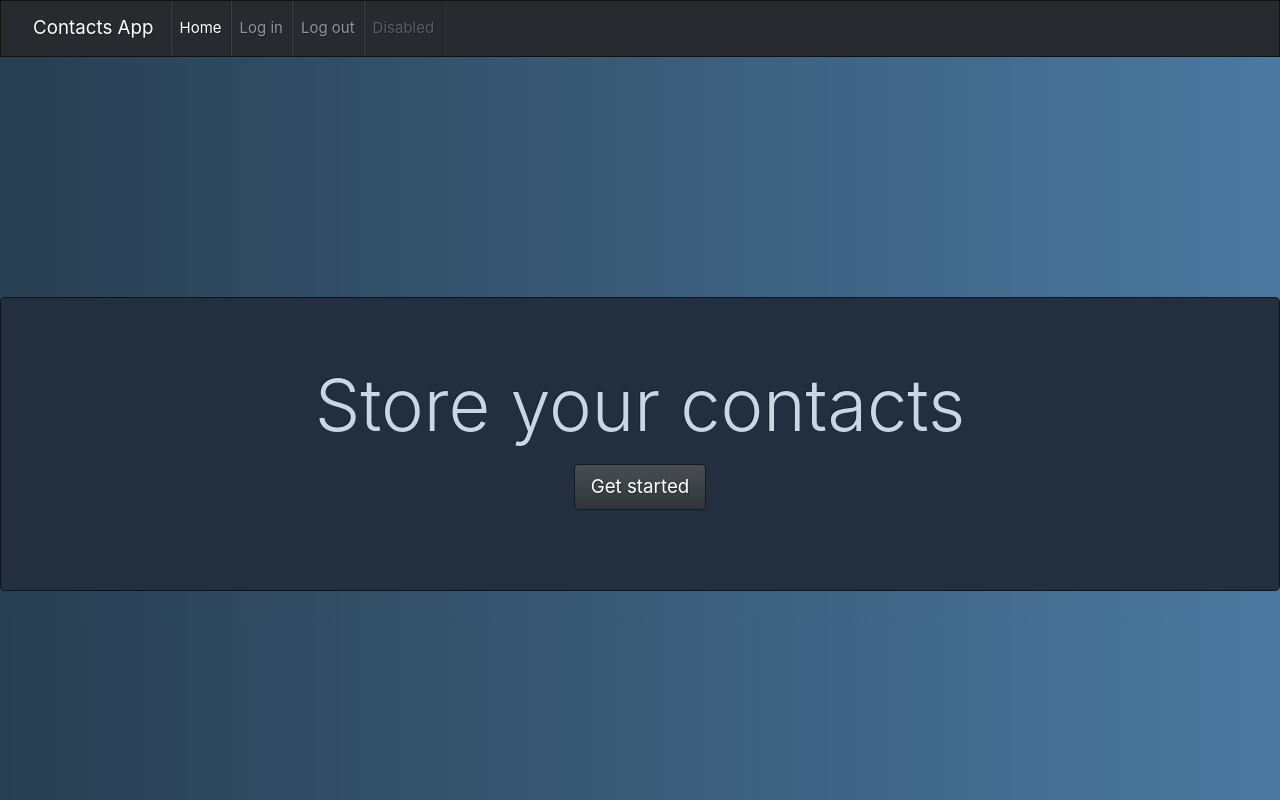
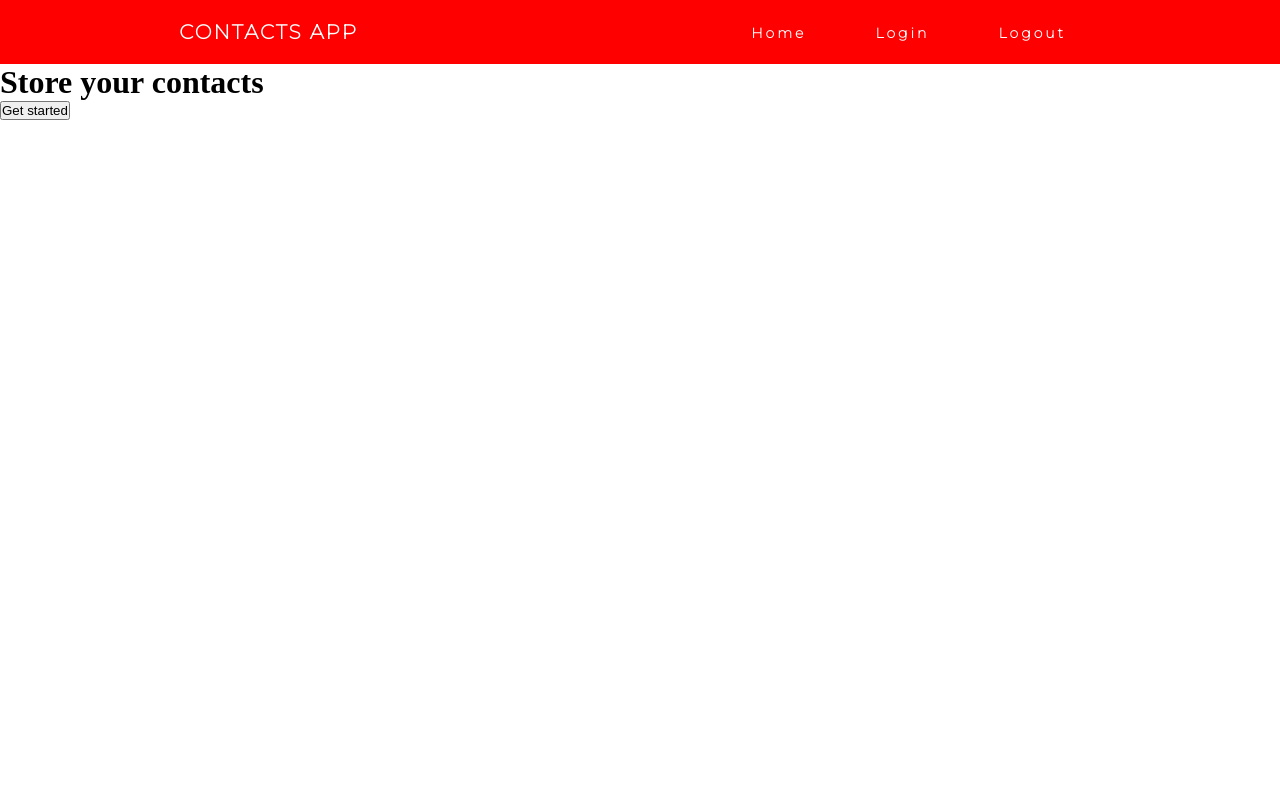
Before and after one commit to ederivc/Contacts-App, a Flask app: page / in a window 1280 px wide. Run offline with Flask 2, Linux system fonts and the light colour scheme; parts of the project's set-up code (start-up, migrations or seed data) failed here and were passed over; some libraries are stand-ins or nearby versions.

Commit message:
Add files via upload

```diff
--- a/static/css/main.css
+++ b/static/css/main.css
@@ -1,3 +1,18 @@
+.jumbotron {
+    display: inline-flexbox;
+    width: 1000px;
+    padding: 40px;
+    position: absolute;
+    top: 50%;
+    left: 50%;
+    transform: translate(-50%,-50%);
+    background: #222f3e;
+    text-align: center;
+    border-radius: 24px;
+}
+
+/*This is the last one
+/*.jumbotron {
 .jumbotron {
     background: #222f3e;
     text-align: center;
@@ -5,6 +20,7 @@
     display: inline-flexbox;
     margin-top: 240px;
 }
+}*/
 
 body {
     background: #4B79A1;  /* fallback for old browsers */
--- /dev/null
+++ b/static/css/navbar.css
@@ -0,0 +1,88 @@
+* {
+    margin: 0;
+    padding: 0px;
+    box-sizing: border-box;
+}
+
+nav {
+    display: flex;
+    justify-content: space-around;
+    align-items: center;
+    min-height: 8vh;
+    background-color: red;
+    font-family: 'Montserrat', sans-serif;
+}
+
+.logo {
+    color: white;
+    text-transform: uppercase;
+    letter-spacing: 2px;
+    font-size: 20px;
+}
+
+.nav-links {
+    display: flex;
+    justify-content: space-around;
+    width: 30%;
+}
+
+.nav-links li {
+    list-style: none;
+}
+
+.nav-links a{
+    color: white;
+    text-decoration: none;
+    letter-spacing: 3px;
+    font-weight: bold;
+    font-size: 14px;
+}
+
+.phone {
+    display: none;
+    cursor: pointer;
+}
+
+.phone div {
+    width: 25px;
+    height: 3px;
+    background-color: teal;
+    margin: 5px;
+}
+
+@media screen and (max-width:1024px) {
+    .nav-links {
+        width: 60%;
+    }
+}
+
+@media screen and (max-width:768px) {
+    body {
+        overflow-x: hidden;
+    }
+
+    .nav-links {
+        position: absolute;
+        right: 0px;
+        height: 92vh;
+        top: 8vh;
+        background-color: red;
+        display: flex;
+        flex-direction: column;
+        align-items: center;
+        width: 50px;
+        transform: translateX(100%);
+    }
+
+    .nav-links li {
+        opacity: 0;
+    }
+
+    .phone {
+        display: block;
+    }
+}
+
+.nav-active {
+    transform: translateX(0%);
+}
--- a/templates/layout.html
+++ b/templates/layout.html
@@ -4,8 +4,10 @@
 <head>
     <meta charset="UTF-8">
     <meta name="viewport" content="width=device-width, initial-scale=1.0">
-    <link rel="stylesheet" href="static/css/bootstrap.min.css">
-    <link rel="stylesheet" href="static/css/main.css">
+    <!--link rel="stylesheet" href="static/css/bootstrap.min.css"-->
+    <!--link rel="stylesheet" href="static/css/main.css"-->
+    <link rel="stylesheet" href="static/css/navbar.css">
+    <link href="https://fonts.googleapis.com/css2?family=Montserrat:wght@200&display=swap" rel="stylesheet">
     <title>
         {% block title %} {% endblock %}
     </title>
@@ -13,7 +15,7 @@
 
 <body>
 
-  <nav class="navbar navbar-expand-lg navbar navbar-dark bg-dark">
+  <!--nav class="navbar navbar-expand-lg navbar navbar-dark bg-dark">
     <a class="navbar-brand" href="/">Contacts App</a>
     <button class="navbar-toggler" type="button" data-toggle="collapse" data-target="#navbarNavAltMarkup" aria-controls="navbarNavAltMarkup" aria-expanded="false" aria-label="Toggle navigation">
         <span class="navbar-toggler-icon"></span>
@@ -23,10 +25,28 @@
         <a class="nav-item nav-link active" href="/"> Home <span class="sr-only">(current)</span></a>
         <a class="nav-item nav-link" href="/home">Log in</a>
         <a class="nav-item nav-link" href="/logout">Log out</a>
-        <a class="nav-item nav-link disabled" href="#" tabindex="-1" aria-disabled="true">Disabled</a>
         </div>
     </div>
+  </nav--->
+
+  <nav>
+    <div class="logo">
+      <h4>Contacts App</h4>
+    </div>
+
+    <ul class="nav-links">
+      <li> <a href="/">Home</a> </li>
+      <li> <a href="/home">Login</a> </li>
+      <li> <a href="/logout">Logout</a> </li>
+    </ul>
+
+    <div class="phone">
+      <div class="line1"></div>
+      <div class="line2"></div>
+      <div class="line3"></div>
+    </div>
   </nav>
+
 
 
   {% with messages = get_flashed_messages(with_categories=true) %}
```
